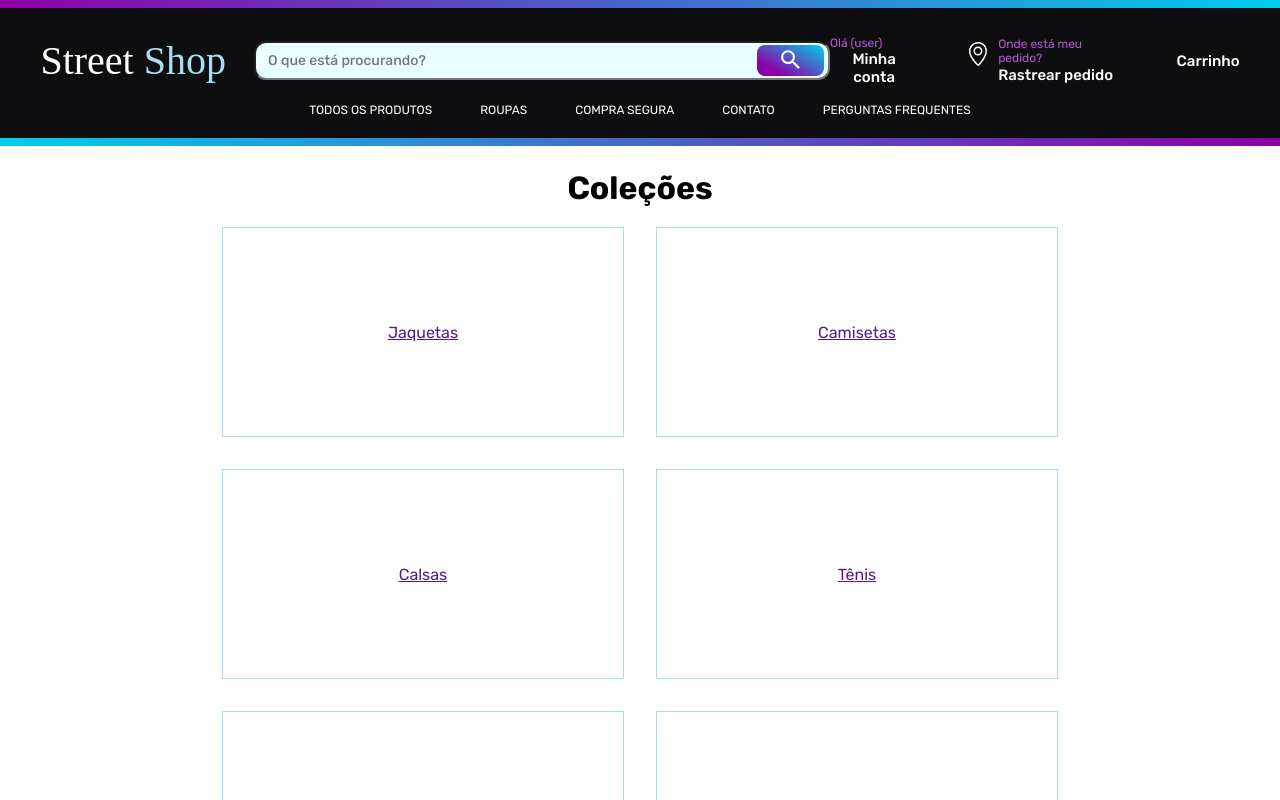
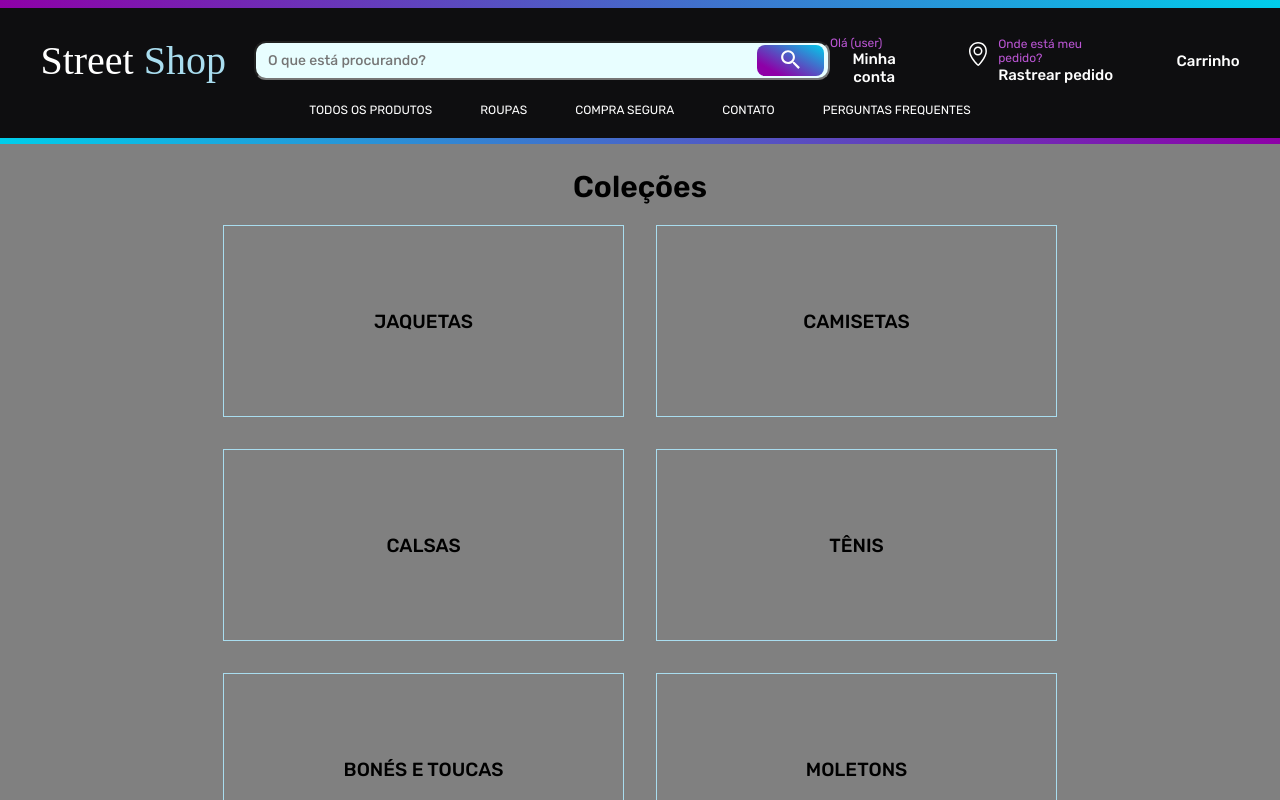
Before and after one commit to gustavocarvalho-ra/NextJs-Loja_Roupas, a Next.js app: page / in a window 1280 px wide. Shown: the top 800 px of the page. Built offline with nearby package versions, Linux system fonts and the light colour scheme; a web font is replaced by a local one.

Commit message:
style: cards hover

```diff
--- a/app/components/Main/index.tsx
+++ b/app/components/Main/index.tsx
@@ -16,8 +16,6 @@ export default function Main() {
           <a href="">Mochilas</a>
           <a href="">Óculos</a>
           <a href="">Bags</a>
-          <a href="">Test</a>
-          <a href="">Test</a>
         </div>
 
       </div>
--- a/app/components/Main/styles.ts
+++ b/app/components/Main/styles.ts
@@ -8,9 +8,12 @@ export const Man = styled.div `
     flex-direction: column;
     align-items: center;
     gap: 20px;
+    background-color: gray;
 
     h1 {
       margin-top: 25px;
+      font-size: 30px;
+      font-weight: 600;
 
     }
 
@@ -23,12 +26,22 @@ export const Man = styled.div `
       gap: 2em;
 
         a {
-          width: 25em;
-          height: 13em;
+          width: 21em;
+          height: 10em;
           display: flex;
           align-items: center;
           justify-content: center;
+          font-size: 19px;
+          font-weight: 500;
+          color: #000;
+          text-decoration: none;
+          text-transform: uppercase;
           border: 1.5px solid var(--prim);
+          transition: 1s;
+
+          &:hover {
+            scale: 1.04;
+          }
         }
 
     }
```
